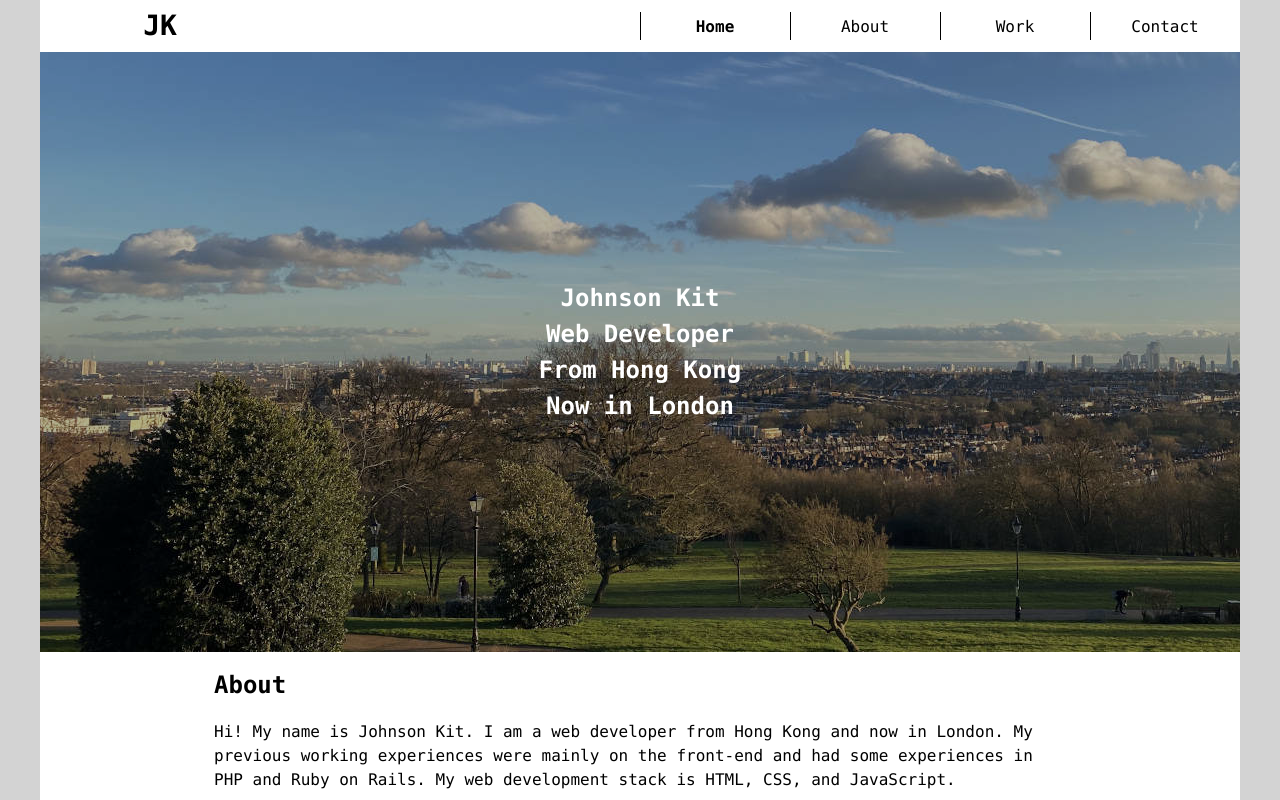
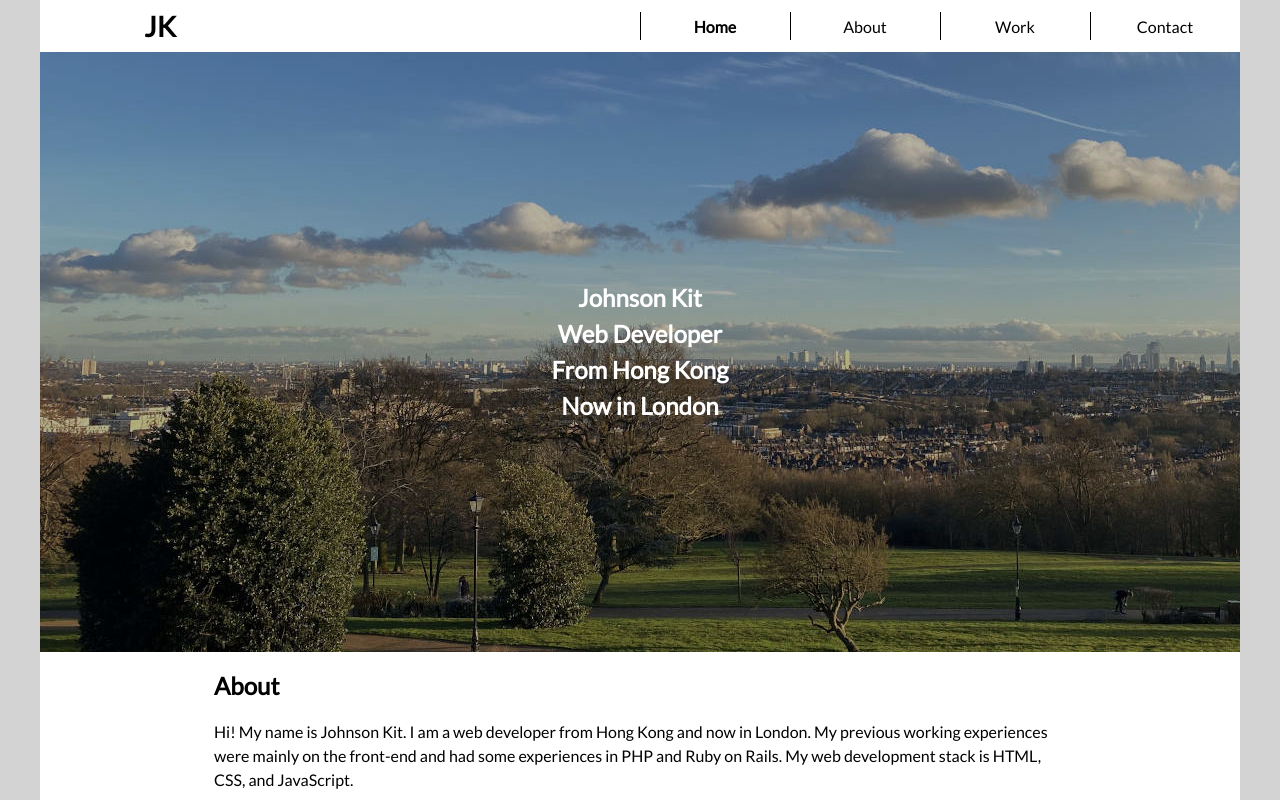
Before and after one commit to johnsonkit/portfolio, a React (Create React App) app: page /#/ in a window 1280 px wide. Shown: the top 800 px of the page. Built offline with nearby package versions, Linux system fonts and the light colour scheme.

Commit message:
use lato web font

```diff
--- a/public/index.html
+++ b/public/index.html
@@ -8,7 +8,7 @@
     <meta name="theme-color" content="#000000" />
     <meta
       name="description"
-      content="Web site created using create-react-app"
+      content="Johnson Kit, Web Developer From Hong Kong, Now in London"
     />
     <link rel="apple-touch-icon" href="%PUBLIC_URL%/logo192.png" />
     <!--
@@ -26,6 +26,7 @@
       Learn how to configure a non-root public URL by running `npm run build`.
     -->
     <title>JK | Web Developer</title>
+    <link href="https://fonts.googleapis.com/css?family=Lato&display=swap" rel="stylesheet">
   </head>
   <body>
     <noscript>You need to enable JavaScript to run this app.</noscript>
--- a/src/components/_typography.scss
+++ b/src/components/_typography.scss
@@ -10,5 +10,5 @@ html {
 
 body {
   font-size: 16px;
-  font-family: "Lucida Console", Monaco, monospace;
+  font-family: 'Lato', sans-serif;
 }
```
